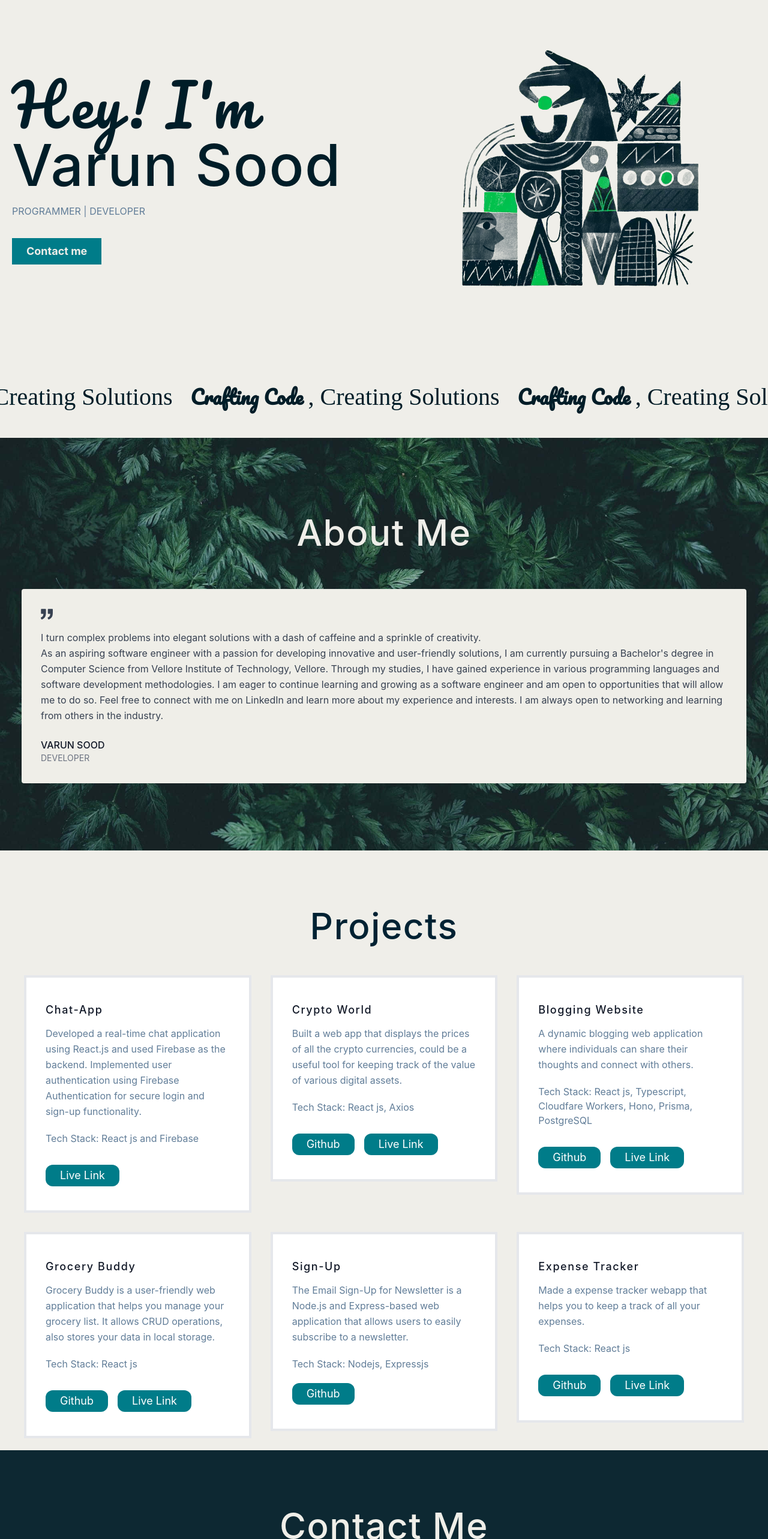
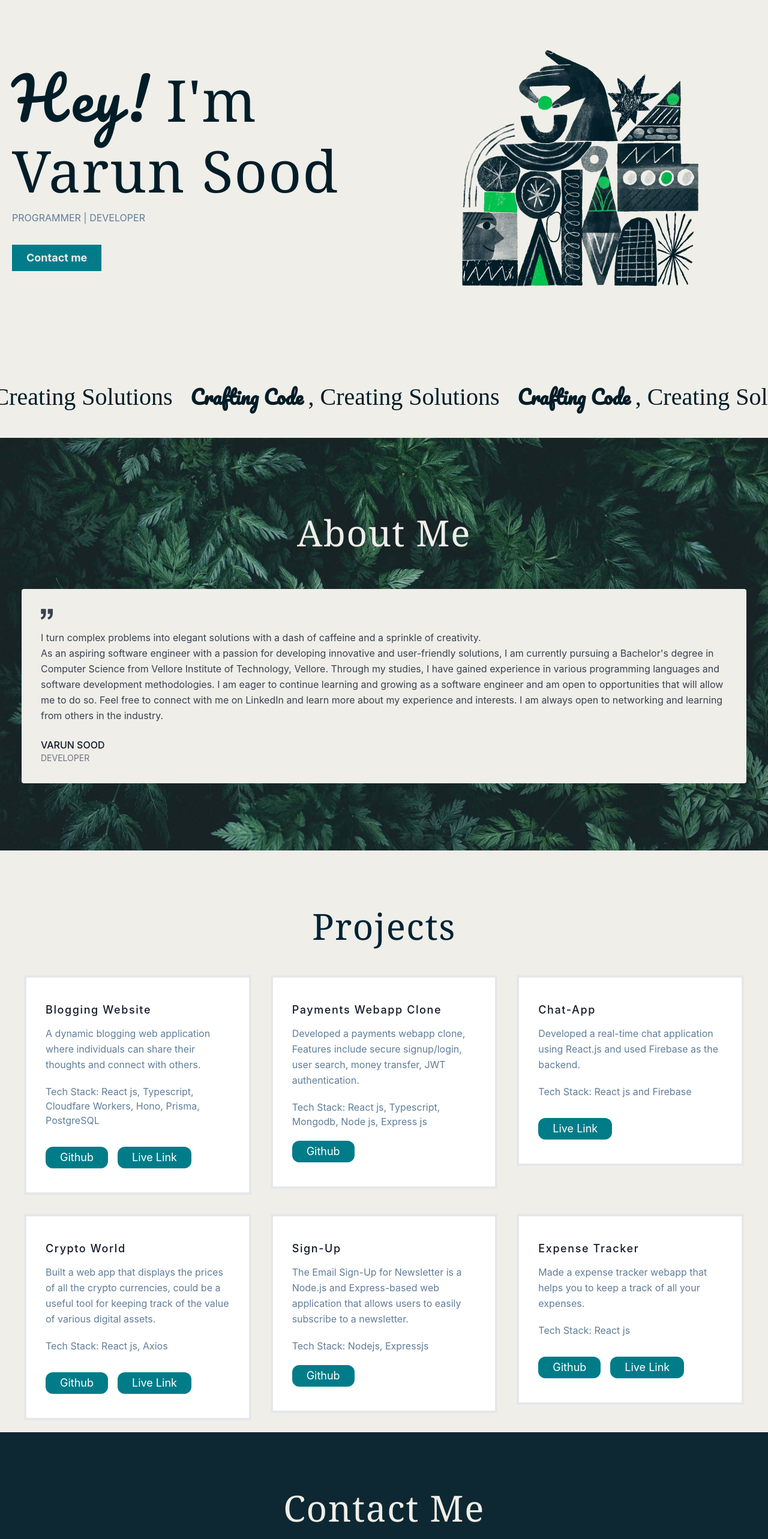
Before and after one commit to varunsood2003/website, a React (Create React App) app: page / in a window 1280 px wide. Shown: the part 100-2666 px from the top of the page at 60% size. Built offline with nearby package versions, Linux system fonts and the light colour scheme; the HTML template or start-up script is replaced by a standard one.

Commit message:
Updated font, added projects

```diff
--- a/src/Components/About/App.js
+++ b/src/Components/About/App.js
@@ -31,7 +31,7 @@ export default function App() {
         </svg> */}
         <section class="text-gray-600 body-font">
           <div id="about" class="container px-5 py-24 mx-auto ">
-            <h1 className=" sm:text-6xl text-3xl mb-4 font-medium text-[#efeee9] flex justify-center items-center p-8" data-aos="fade-up">
+            <h1 className=" sm:text-6xl text-3xl mb-4 font-medium text-[#efeee9] font-serif flex justify-center items-center p-8" data-aos="fade-up">
               About me
             </h1>
             <div class="flex ">
--- a/src/Components/Contact/App.js
+++ b/src/Components/Contact/App.js
@@ -22,7 +22,7 @@ export default function App() {
       >
         <div className="container px-5  mx-auto">
           <div className="flex flex-col text-center w-full mb-12">
-            <h1 data-aos="fade-up" className="sm:text-6xl text-3xl font-medium mb-4 text-[#efeee8] pt-24 pb-5">
+            <h1 data-aos="fade-up" className="sm:text-6xl text-3xl font-medium mb-4 text-[#efeee8] font-serif pt-24 pb-5">
               Contact Me
             </h1>
             <p className="lg:w-2/3 mx-auto leading-relaxed text-base">
--- a/src/Components/Home/App.js
+++ b/src/Components/Home/App.js
@@ -1,36 +1,53 @@
-import React, { useEffect } from 'react'
-import logo from './home.png'
-import './style.css';
-import Aos from 'aos';
-import Line from './Line';
+import React, { useEffect } from "react";
+import logo from "./home.png";
+import "./style.css";
+import Aos from "aos";
+import Line from "./Line";
 //import { useEffect } from "react";
-import 'aos/dist/aos.css'
+import "aos/dist/aos.css";
 export default function App() {
-  useEffect(()=>{
+  useEffect(() => {
     Aos.init({
       offset: 120,
-      duration: 1000
+      duration: 1000,
     });
-  },[]);
+  }, []);
   return (
     <>
-    <section className="text-[#001d28] bg-[#efeee9] h-3/4 ">
-        <div className="container mx-auto flex px-5 py-24 md:flex-row flex-col items-center" >
-            <div className="lg:flex-grow md:w-1/2 lg:pr-24 md:pr-16 flex flex-col md:items-start md:text-left mb-16 md:mb-0 items-center text-center" >
-            <h1 className="text-[#001d28] tapered title-font sm:text-8xl text-5xl mb-4 font-medium "><span className='font-link'>Hey!</span> <span className='text-[#001d28] font-link'>I'm</span>
-                <br className=" lg:inline-block "/> <span className='text-[#001d28]'>Varun</span> <span className='text-[#001d28]'>Sood</span>
+      <section className="text-[#001d28] bg-[#efeee9] h-3/4 ">
+        <div className="container mx-auto flex px-5 py-24 md:flex-row flex-col items-center">
+          <div className="lg:flex-grow md:w-1/2 lg:pr-24 md:pr-16 flex flex-col md:items-start md:text-left mb-16 md:mb-0 items-center text-center">
+            <h1 className="text-[#001d28] tapered title-font sm:text-8xl text-5xl mb-4 font-medium flex flex-col">
+              <div className="pb-5">
+              <span className="font-link">Hey!</span>{" "}
+              <span className="text-[#001d28] font-serif">I'm</span>
+              </div>
+              <div>
+              <span className="text-[#001d28] font-serif">Varun</span>{" "}
+              <span className="text-[#001d28] font-serif">Sood</span>
+              </div>
             </h1>
-            <p  className="mb-8 leading-relaxed">PROGRAMMER | DEVELOPER</p>
+            <p className="mb-8 leading-relaxed">PROGRAMMER | DEVELOPER</p>
             <div className="flex justify-center">
-                <a href='#contact' className=" inline-flex text-[#efeee9] font-bold bg-[#007c89] py-2 px-6 focus:outline-none text-lg ">Contact me</a>
+              <a
+                href="#contact"
+                className=" inline-flex text-[#efeee9] font-bold bg-[#007c89] py-2 px-6 focus:outline-none text-lg "
+              >
+                Contact me
+              </a>
             </div>
-            </div>
-            <div className="lg:max-w-lg lg:w-full md:w-1/2 w-5/6" >
-            <img data-aos="fade-up" className="object-cover object-center rounded" alt="hero" src={logo}/>
-            </div>
+          </div>
+          <div className="lg:max-w-lg lg:w-full md:w-1/2 w-5/6">
+            <img
+              data-aos="fade-up"
+              className="object-cover object-center rounded"
+              alt="hero"
+              src={logo}
+            />
+          </div>
         </div>
-        <Line/>
-    </section>
+        <Line />
+      </section>
     </>
-  )
+  );
 }
--- a/src/Components/Projects/App.js
+++ b/src/Components/Projects/App.js
@@ -24,16 +24,40 @@ export default function App() {
     <section className="text-gray-600 body-font">
       <div className='px-5'>
       <div  className='flex justify-center items-center'>
-      <h1 data-aos="fade-up" className=" sm:text-6xl text-3xl font-medium text-[#002233] pt-24 pb-5">Projects</h1>
+      <h1 data-aos="fade-up" className=" sm:text-6xl text-3xl font-medium text-[#002233] pt-24 pb-5 font-serif">Projects</h1>
       </div>
   <div className="container px-5 py-5 mx-auto ">
     <div className="flex flex-wrap -m-4">
+    <div className="lg:w-1/3 sm:w-1/2 p-4" data-aos="fade-up">
+        <div className="flex relative">
+          {/* <img alt="gallery" className="absolute inset-0 w-full h-full object-cover object-center" src={img3}/> */}
+          <div className="px-8 py-10 relative z-10 w-full border-4 border-gray-200 bg-white opacity-100">
+            <h1 className="title-font text-lg font-medium text-gray-900 mb-3">Blogging Website</h1>
+            <p className="leading-relaxed">A dynamic blogging web application where individuals can share their thoughts and connect with others.</p>
+            <p className="">Tech Stack: React js, Typescript, Cloudfare Workers, Hono, Prisma, PostgreSQL</p>
+            <button className="rounded-xl inline-flex text-white bg-[#007c89] border-0 py-1 px-6 focus:outline-none  text-lg mr-4 "><a href="https://github.com/varunsood2003/blog">Github</a> </button>
+            <button className="rounded-xl inline-flex text-white bg-[#007c89] border-0 py-1 px-6 focus:outline-none  text-lg mt-3"><a href="https://blog-azure-zeta-91.vercel.app/signin">Live Link</a> </button>
+          </div>
+        </div>
+      </div>
+      <div className="lg:w-1/3 sm:w-1/2 p-4" data-aos="fade-up">
+        <div className="flex relative">
+          {/* <img alt="gallery" className="absolute inset-0 w-full h-full object-cover object-center" src={img3}/> */}
+          <div className="px-8 py-10 relative z-10 w-full border-4 border-gray-200 bg-white opacity-100">
+            <h1 className="title-font text-lg font-medium text-gray-900 mb-3">Payments Webapp Clone</h1>
+            <p className="leading-relaxed">Developed a payments webapp clone, Features include secure signup/login, user search, money transfer, JWT authentication.  </p>
+            <p className="">Tech Stack: React js, Typescript, Mongodb, Node js, Express js</p>
+            <button className="rounded-xl inline-flex text-white bg-[#007c89] border-0 py-1 px-6 focus:outline-none  text-lg mr-4 "><a href="https://github.com/varunsood2003/payments_app_clone">Github</a> </button>
+            {/* <button className="rounded-xl inline-flex text-white bg-[#007c89] border-0 py-1 px-6 focus:outline-none  text-lg mt-3"><a href="https://blog-azure-zeta-91.vercel.app/signin">Live Link</a> </button> */}
+          </div>
+        </div>
+      </div>
       <div className="lg:w-1/3 sm:w-1/2 p-4" data-aos="fade-up">
         <div className="flex relative">
           {/* <img alt="gallery" className="absolute inset-0 w-full h-full object-cover object-center" src={img}/> */}
           <div className="px-8 py-10 relative z-10 w-full border-4 border-gray-200 bg-white opacity-100">
             <h1 className="title-font text-lg font-medium text-gray-900 mb-3">Chat-App</h1>
-            <p className="leading-relaxed">Developed a real-time chat application using React.js and used Firebase as the backend. Implemented user authentication using Firebase Authentication for secure login and sign-up functionality.</p>
+            <p className="leading-relaxed">Developed a real-time chat application using React.js and used Firebase as the backend.</p>
             <p className="">Tech Stack: React js and Firebase</p>
 
             <button className="rounded-xl inline-flex text-white bg-[#007c89] border-0 py-1 px-6 focus:outline-none  text-lg mt-3"><a href="https://lnkd.in/g6TsHWRt">Live Link</a> </button>
@@ -52,30 +76,9 @@ export default function App() {
           </div>
         </div>
       </div>
-      <div className="lg:w-1/3 sm:w-1/2 p-4" data-aos="fade-up">
-        <div className="flex relative">
-          {/* <img alt="gallery" className="absolute inset-0 w-full h-full object-cover object-center" src={img3}/> */}
-          <div className="px-8 py-10 relative z-10 w-full border-4 border-gray-200 bg-white opacity-100">
-            <h1 className="title-font text-lg font-medium text-gray-900 mb-3">Blogging Website</h1>
-            <p className="leading-relaxed">A dynamic blogging web application where individuals can share their thoughts and connect with others.</p>
-            <p className="">Tech Stack: React js, Typescript, Cloudfare Workers, Hono, Prisma, PostgreSQL</p>
-            <button className="rounded-xl inline-flex text-white bg-[#007c89] border-0 py-1 px-6 focus:outline-none  text-lg mr-4 "><a href="https://github.com/varunsood2003/blog">Github</a> </button>
-            <button className="rounded-xl inline-flex text-white bg-[#007c89] border-0 py-1 px-6 focus:outline-none  text-lg mt-3"><a href="https://blog-azure-zeta-91.vercel.app/signin">Live Link</a> </button>
-          </div>
-        </div>
-      </div>
-      <div className="lg:w-1/3 sm:w-1/2 p-4" data-aos="fade-up">
-        <div className="flex relative">
-          {/* <img alt="gallery" className="absolute inset-0 w-full h-full object-cover object-center" src={img6}/> */}
-          <div className="px-8 py-10 relative z-10 w-full border-4 border-gray-200 bg-white opacity-100">
-            <h1 className="title-font text-lg font-medium text-gray-900 mb-3">Grocery Buddy</h1>
-            <p className="leading-relaxed">Grocery Buddy is a user-friendly web application that helps you manage your grocery list. It allows CRUD operations, also stores your data in local storage.</p>
-            <p className="">Tech Stack: React js</p>
-            <button className="rounded-xl inline-flex text-white bg-[#007c89] border-0 py-1 px-6 focus:outline-none  text-lg mr-4 "><a href="https://github.com/varunsood2003/grocery-buddy">Github</a> </button>
-            <button className="rounded-xl inline-flex text-white bg-[#007c89] border-0 py-1 px-6 focus:outline-none  text-lg mt-3"><a href="https://varunsood2003.github.io/grocery-buddy/">Live Link</a> </button>
-          </div>
-        </div>
-      </div>
+
+
+
       <div className="lg:w-1/3 sm:w-1/2 p-4" data-aos="fade-up">
         <div className="flex relative">
           {/* <img alt="gallery" className="absolute inset-0 w-full h-full object-cover object-center" src={img5}/> */}
```
